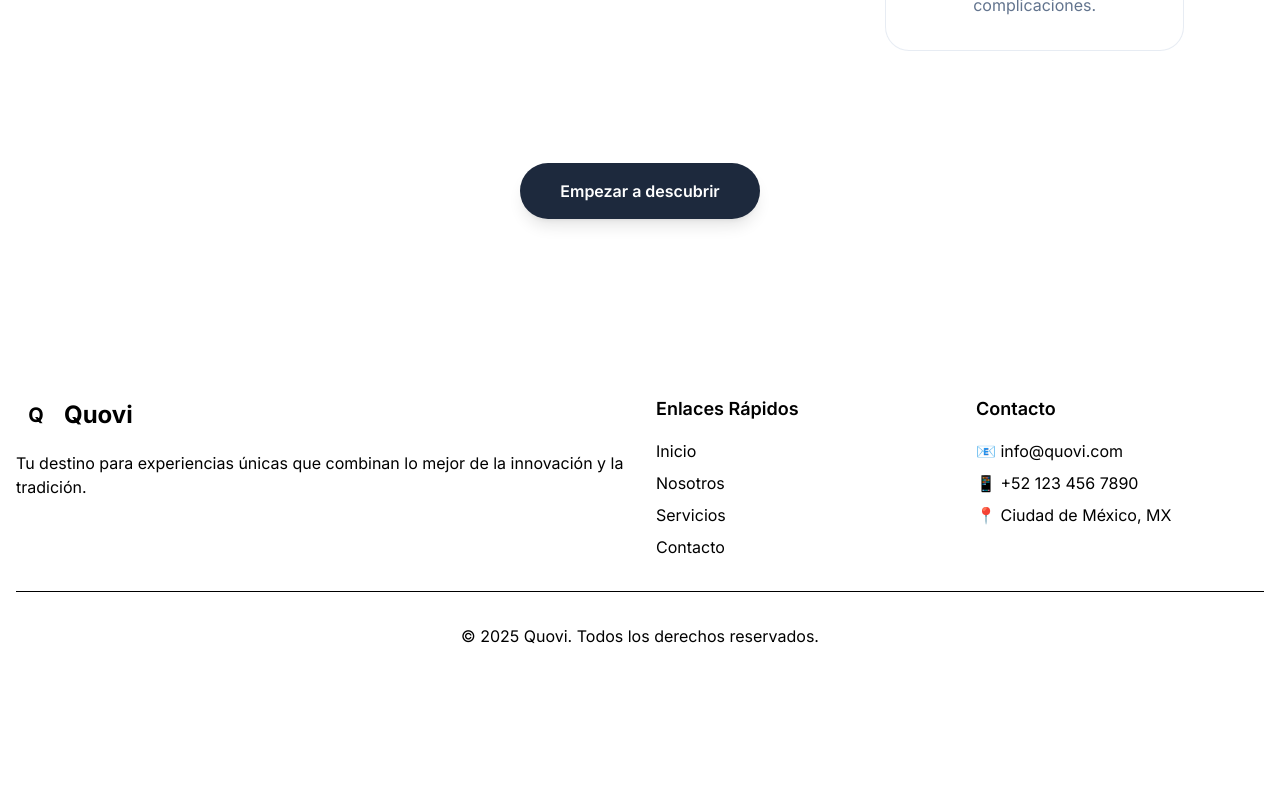
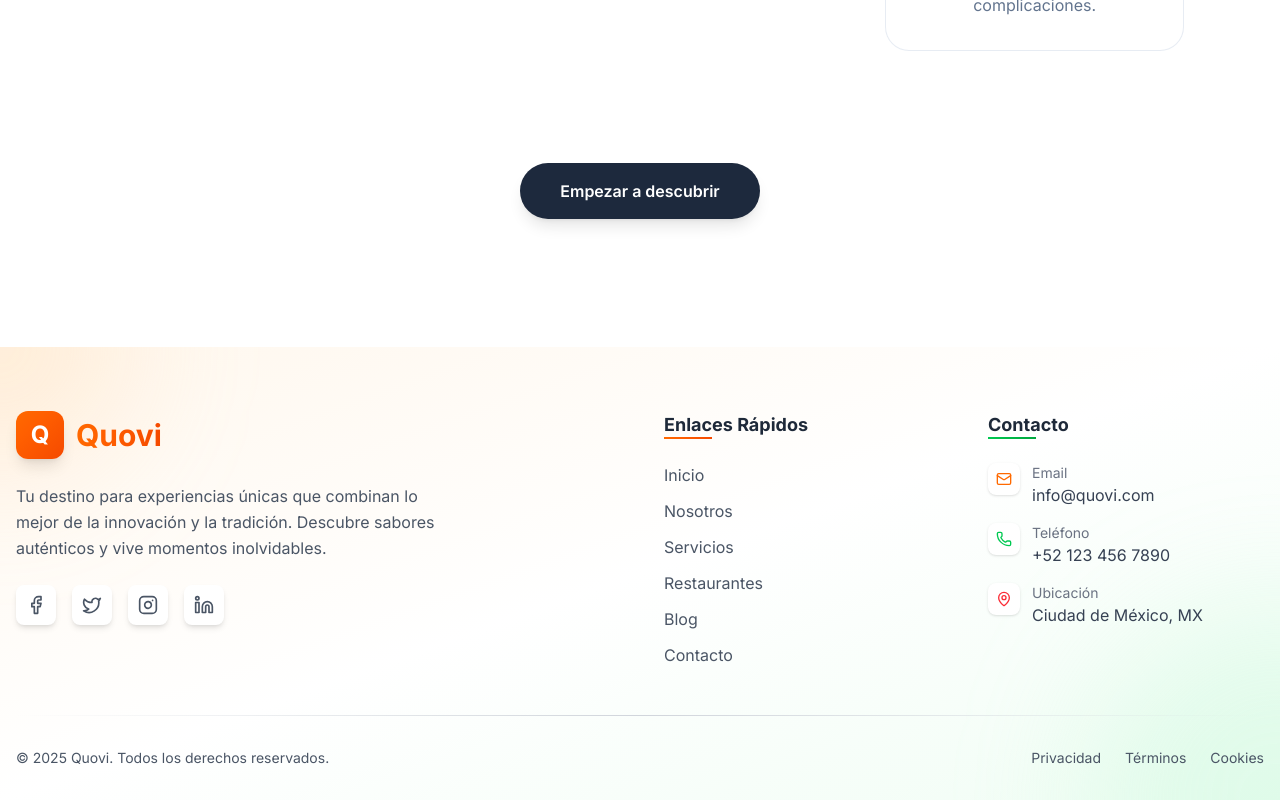
Before and after one commit to ramitaaas17/next-quovi, a Next.js app in the folder frontend/: page / in a window 1280 px wide. Shown: the part 1601-2401 px from the top of the page. Before the commit the page ends 2297 px from the top, so only its background shows below. Built offline with nearby package versions, Linux system fonts and the light colour scheme; no server answers.

Commit message:
Correcion footer

```diff
--- a/frontend/src/app/page.tsx
+++ b/frontend/src/app/page.tsx
@@ -4,6 +4,7 @@ import React, { useState, useEffect } from 'react';
 import { Hero, Benefits } from '@/components/landing';
 import EpicLoader from '@/components/common/EpicLoader';
 import { AuthContainer } from '@/components/auth';
+import Footer from '@/components/landing/Footer';
 import { useRouter } from 'next/navigation';
 
 type PageState = 'loading' | 'landing' | 'auth';
@@ -42,7 +43,6 @@ export default function Home() {
 
   const handleAuthComplete = (userData: User) => {
     console.log('Usuario autenticado:', userData);
-    // Opcional: Guardar datos del usuario
     if (typeof window !== 'undefined') {
       localStorage.setItem('user', JSON.stringify(userData));
     }
@@ -78,54 +78,7 @@ export default function Home() {
           <div className="min-h-screen bg-background text-foreground">
             <Hero onShowAuth={handleShowAuth} />
             <Benefits />
-
-            {/* Footer */}
-            <footer className="bg-sidebar text-sidebar-foreground py-12">
-              <div className="container mx-auto px-4">
-                <div className="grid grid-cols-1 md:grid-cols-4 gap-8">
-                  {/* Logo and description */}
-                  <div className="md:col-span-2">
-                    <div className="flex items-center space-x-2 mb-4">
-                      <div className="w-10 h-10 bg-sidebar-primary rounded-lg flex items-center justify-center">
-                        <span className="text-sidebar-primary-foreground font-bold text-xl">Q</span>
-                      </div>
-                      <span className="text-2xl font-bold">Quovi</span>
-                    </div>
-                    <p className="text-sidebar-foreground/80">
-                      Tu destino para experiencias únicas que combinan lo mejor de la innovación y la tradición.
-                    </p>
-                  </div>
-
-                  {/* Quick links */}
-                  <div>
-                    <h3 className="font-semibold text-lg mb-4">Enlaces Rápidos</h3>
-                    <ul className="space-y-2">
-                      <li><a href="#home" className="hover:text-sidebar-primary transition-colors">Inicio</a></li>
-                      <li><a href="#about" className="hover:text-sidebar-primary transition-colors">Nosotros</a></li>
-                      <li><a href="#services" className="hover:text-sidebar-primary transition-colors">Servicios</a></li>
-                      <li><a href="#contact" className="hover:text-sidebar-primary transition-colors">Contacto</a></li>
-                    </ul>
-                  </div>
-
-                  {/* Contact info */}
-                  <div>
-                    <h3 className="font-semibold text-lg mb-4">Contacto</h3>
-                    <ul className="space-y-2">
-                      <li>📧 info@quovi.com</li>
-                      <li>📱 +52 123 456 7890</li>
-                      <li>📍 Ciudad de México, MX</li>
-                    </ul>
-                  </div>
-                </div>
-
-                {/* Copyright */}
-                <div className="border-t border-sidebar-border mt-8 pt-8 text-center">
-                  <p className="text-sidebar-foreground/60">
-                    © 2025 Quovi. Todos los derechos reservados.
-                  </p>
-                </div>
-              </div>
-            </footer>
+            <Footer />
           </div>
         );
     }
--- /dev/null
+++ b/frontend/src/components/landing/Footer.tsx
@@ -0,0 +1,150 @@
+import React from 'react';
+import { Mail, Phone, MapPin, Facebook, Twitter, Instagram, Linkedin } from 'lucide-react';
+
+const Footer: React.FC = () => {
+  return (
+    <footer className="relative bg-gradient-to-br from-orange-50 via-white to-green-50 text-gray-800 pt-16 pb-8 overflow-hidden">
+      {/* Decorative background elements */}
+      <div className="absolute top-0 left-0 w-64 h-64 bg-orange-200/30 rounded-full blur-3xl -translate-x-1/2 -translate-y-1/2" />
+      <div className="absolute bottom-0 right-0 w-96 h-96 bg-green-200/30 rounded-full blur-3xl translate-x-1/2 translate-y-1/2" />
+
+      <div className="container mx-auto px-4 relative z-10">
+        {/* Main Footer Content */}
+        <div className="grid grid-cols-1 md:grid-cols-2 lg:grid-cols-4 gap-12 mb-12">
+          {/* Brand Section */}
+          <div className="lg:col-span-2">
+            <div className="flex items-center space-x-3 mb-6">
+              <div className="w-12 h-12 bg-gradient-to-br from-orange-500 to-orange-600 rounded-xl flex items-center justify-center shadow-lg transform hover:scale-105 transition-transform">
+                <span className="text-white font-bold text-2xl">Q</span>
+              </div>
+              <span className="text-3xl font-bold bg-gradient-to-r from-orange-500 to-orange-600 bg-clip-text text-transparent">
+                Quovi
+              </span>
+            </div>
+            <p className="text-gray-600 leading-relaxed max-w-md mb-6">
+              Tu destino para experiencias únicas que combinan lo mejor de la innovación y la tradición.
+              Descubre sabores auténticos y vive momentos inolvidables.
+            </p>
+
+            {/* Social Media Icons */}
+            <div className="flex space-x-4">
+              <a
+                href="#"
+                className="w-10 h-10 bg-white rounded-lg flex items-center justify-center shadow-md hover:shadow-lg hover:-translate-y-1 transition-all duration-300 group"
+                aria-label="Facebook"
+              >
+                <Facebook className="w-5 h-5 text-gray-600 group-hover:text-orange-500 transition-colors" />
+              </a>
+              <a
+                href="#"
+                className="w-10 h-10 bg-white rounded-lg flex items-center justify-center shadow-md hover:shadow-lg hover:-translate-y-1 transition-all duration-300 group"
+                aria-label="Twitter"
+              >
+                <Twitter className="w-5 h-5 text-gray-600 group-hover:text-orange-500 transition-colors" />
+              </a>
+              <a
+                href="#"
+                className="w-10 h-10 bg-white rounded-lg flex items-center justify-center shadow-md hover:shadow-lg hover:-translate-y-1 transition-all duration-300 group"
+                aria-label="Instagram"
+              >
+                <Instagram className="w-5 h-5 text-gray-600 group-hover:text-orange-500 transition-colors" />
+              </a>
+              <a
+                href="#"
+                className="w-10 h-10 bg-white rounded-lg flex items-center justify-center shadow-md hover:shadow-lg hover:-translate-y-1 transition-all duration-300 group"
+                aria-label="LinkedIn"
+              >
+                <Linkedin className="w-5 h-5 text-gray-600 group-hover:text-orange-500 transition-colors" />
+              </a>
+            </div>
+          </div>
+
+          {/* Quick Links */}
+          <div>
+            <h3 className="font-bold text-lg mb-6 text-gray-800 relative inline-block">
+              Enlaces Rápidos
+              <span className="absolute bottom-0 left-0 w-12 h-0.5 bg-gradient-to-r from-orange-500 to-orange-600"></span>
+            </h3>
+            <ul className="space-y-3">
+              {['Inicio', 'Nosotros', 'Servicios', 'Restaurantes', 'Blog', 'Contacto'].map((item) => (
+                <li key={item}>
+                  <a
+                    href={`#${item.toLowerCase()}`}
+                    className="text-gray-600 hover:text-orange-500 transition-colors duration-300 flex items-center group"
+                  >
+                    <span className="w-0 group-hover:w-2 h-0.5 bg-orange-500 mr-0 group-hover:mr-2 transition-all duration-300"></span>
+                    {item}
+                  </a>
+                </li>
+              ))}
+            </ul>
+          </div>
+
+          {/* Contact Info */}
+          <div>
+            <h3 className="font-bold text-lg mb-6 text-gray-800 relative inline-block">
+              Contacto
+              <span className="absolute bottom-0 left-0 w-12 h-0.5 bg-gradient-to-r from-green-500 to-green-600"></span>
+            </h3>
+            <ul className="space-y-4">
+              <li className="flex items-start space-x-3 group">
+                <div className="w-8 h-8 bg-white rounded-lg flex items-center justify-center shadow-sm group-hover:shadow-md transition-shadow flex-shrink-0">
+                  <Mail className="w-4 h-4 text-orange-500" />
+                </div>
+                <div className="flex-1">
+                  <p className="text-sm text-gray-500">Email</p>
+                  <a href="mailto:info@quovi.com" className="text-gray-700 hover:text-orange-500 transition-colors">
+                    info@quovi.com
+                  </a>
+                </div>
+              </li>
+              <li className="flex items-start space-x-3 group">
+                <div className="w-8 h-8 bg-white rounded-lg flex items-center justify-center shadow-sm group-hover:shadow-md transition-shadow flex-shrink-0">
+                  <Phone className="w-4 h-4 text-green-500" />
+                </div>
+                <div className="flex-1">
+                  <p className="text-sm text-gray-500">Teléfono</p>
+                  <a href="tel:+521234567890" className="text-gray-700 hover:text-green-500 transition-colors">
+                    +52 123 456 7890
+                  </a>
+                </div>
+              </li>
+              <li className="flex items-start space-x-3 group">
+                <div className="w-8 h-8 bg-white rounded-lg flex items-center justify-center shadow-sm group-hover:shadow-md transition-shadow flex-shrink-0">
+                  <MapPin className="w-4 h-4 text-red-500" />
+                </div>
+                <div className="flex-1">
+                  <p className="text-sm text-gray-500">Ubicación</p>
+                  <p className="text-gray-700">Ciudad de México, MX</p>
+                </div>
+              </li>
+            </ul>
+          </div>
+        </div>
+
+        {/* Divider */}
+        <div className="h-px bg-gradient-to-r from-transparent via-gray-300 to-transparent mb-8"></div>
+
+        {/* Bottom Section */}
+        <div className="flex flex-col md:flex-row justify-between items-center space-y-4 md:space-y-0">
+          <p className="text-gray-600 text-sm">
+            © 2025 Quovi. Todos los derechos reservados.
+          </p>
+          <div className="flex space-x-6 text-sm">
+            <a href="#privacy" className="text-gray-600 hover:text-orange-500 transition-colors">
+              Privacidad
+            </a>
+            <a href="#terms" className="text-gray-600 hover:text-orange-500 transition-colors">
+              Términos
+            </a>
+            <a href="#cookies" className="text-gray-600 hover:text-orange-500 transition-colors">
+              Cookies
+            </a>
+          </div>
+        </div>
+      </div>
+    </footer>
+  );
+};
+
+export default Footer;
```
